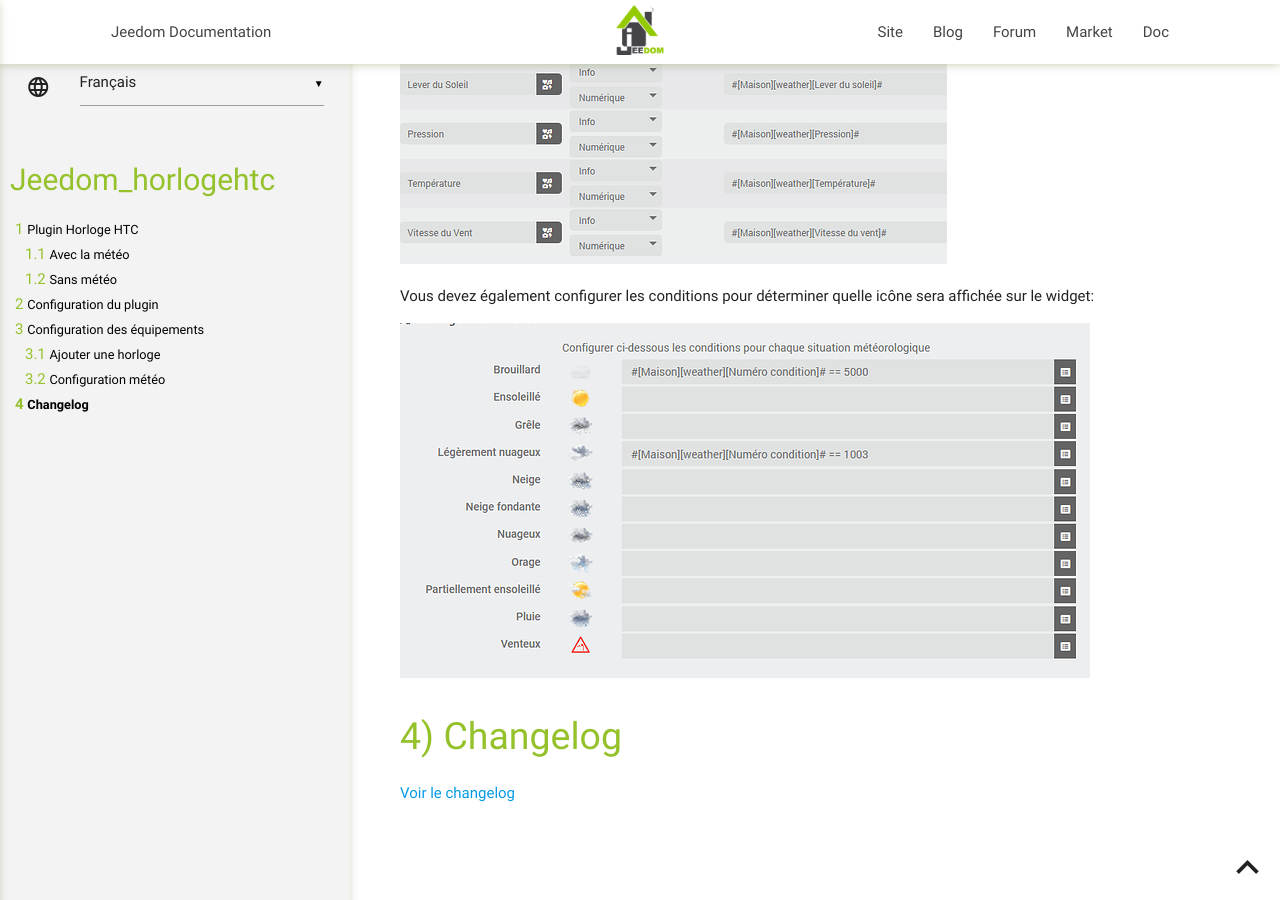
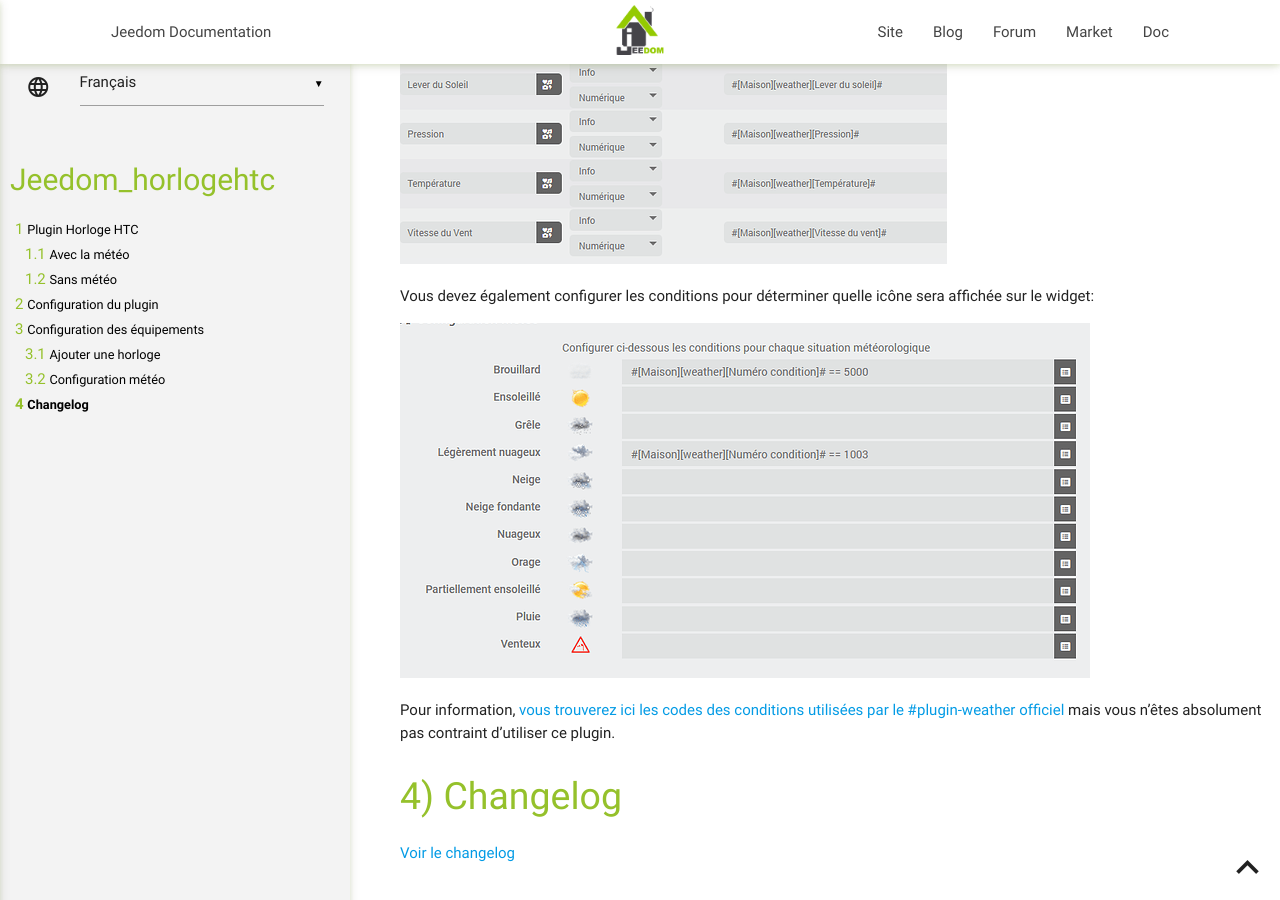
Before and after one commit to ZitouneOlivier/jeedom_horlogehtc, a Jekyll site: the page built from docs/fr_FR/index.md, in a window 1280 px wide and 900 px high, scrolled down 2113 px. Built offline with Jekyll 4.4.1, drawn with Linux system fonts in a browser that asks for light colours.

Commit message:
update doc

```diff
--- a/docs/fr_FR/index.md
+++ b/docs/fr_FR/index.md
@@ -49,6 +49,8 @@ Vous devez également configurer les conditions pour déterminer quelle icône s
 
 ![conditions](../images/conditions.png "conditions")
 
+Pour information, [vous trouverez ici les codes des conditions utilisées par le #plugin-weather officiel](https://www.weatherapi.com/docs/weather_conditions.json) mais vous n'êtes absolument pas contraint d'utiliser ce plugin.
+
 # Changelog
 
 [Voir le changelog]({{site.baseurl}}/#language#/changelog/)
```
